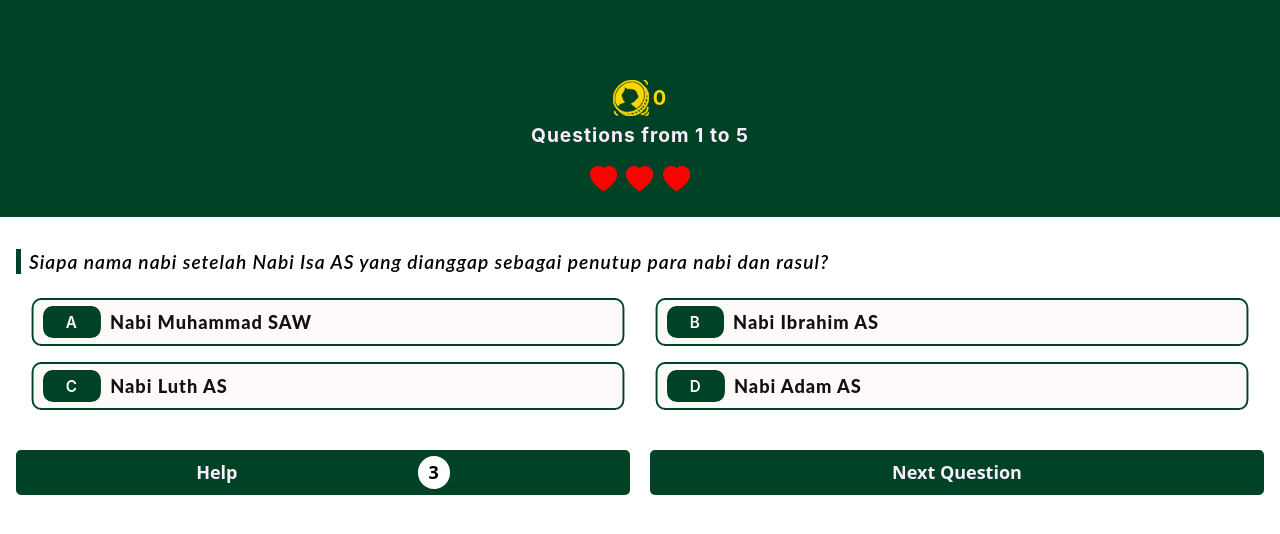
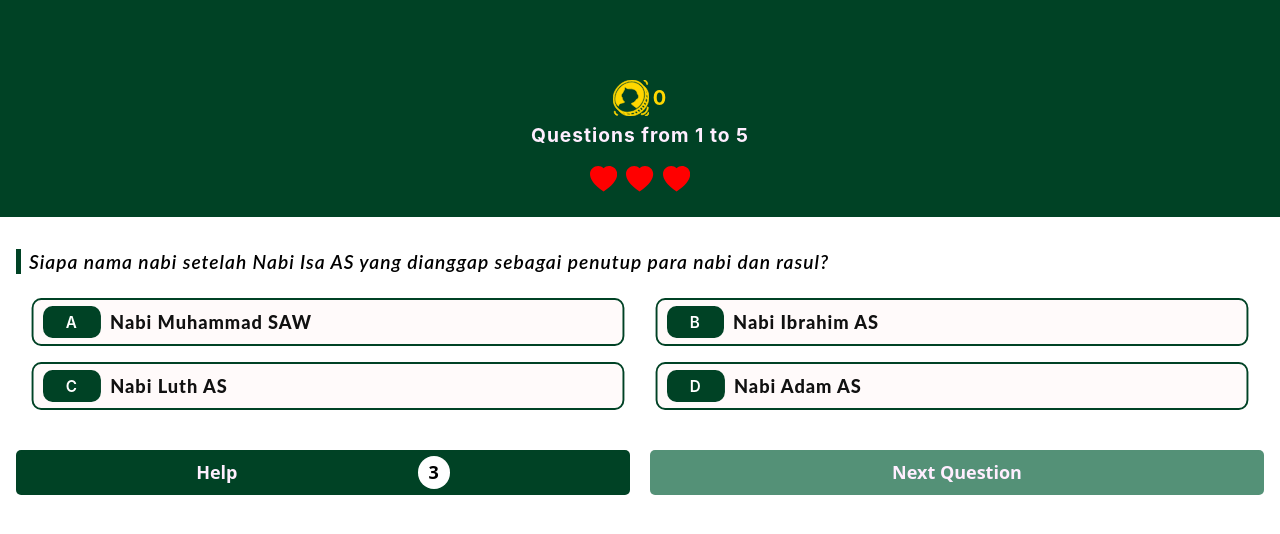
Before and after one commit to rhobbikhaidir/reman_quiz_deploy, a React (Vite) app: page /play in a window 1280 px wide. Shown: the top 534 px of the page. Built offline with nearby package versions, Linux system fonts and the light colour scheme.

Commit message:
update validasi

```diff
--- a/src/components/pages/quizGame/comps/question/Question.tsx
+++ b/src/components/pages/quizGame/comps/question/Question.tsx
@@ -28,16 +28,12 @@ const Question: FC = (): ReactElement => {
     dispatch && dispatch({ type: allowedActions.ASK_HELP, payload: null });
   };
 
-  const handleNextQuestion = () => {
-    if (selectedAnswer) {
-      dispatch &&
-        dispatch({
-          type: allowedActions.NEXT_QUESTION,
-          payload: null,
-        });
-      console.log('lock the answer !!!');
-    }
-  };
+  const handleNextQuestion = () =>
+    dispatch &&
+    dispatch({
+      type: allowedActions.NEXT_QUESTION,
+      payload: null,
+    });
 
   return (
     <div className="flex justify-center">
@@ -66,12 +62,13 @@ const Question: FC = (): ReactElement => {
             <span className="help-chances">{helpChances}</span>
           </div>
 
-          <div
-            className="next-btn action-btn cursor-pointer"
+          <button
+           disabled={quizContext?.state.isNext}
+            className="next-btn action-btn"
             onClick={handleNextQuestion}
           >
             <span className="text-center leading-[2.8rem]">Next Question</span>
-          </div>
+          </button>
         </div>
       </div>
     </div>
--- a/src/components/pages/quizGame/comps/result/Result.tsx
+++ b/src/components/pages/quizGame/comps/result/Result.tsx
@@ -18,7 +18,6 @@ const Result: FC = (): ReactElement => {
   const correctAnswer = quizContext!.state.assertedAnswerCount;
   const score = quizContext?.state.score;
   const namaUser = localStorage.getItem('user');
-  console.log('namaUser:', namaUser);
 
   const calcAssertPercentage = () => {
     const assertPercentage = (correctAnswer * 100) / totalQuestions;
--- a/src/index.css
+++ b/src/index.css
@@ -177,6 +177,7 @@
   font-weight: bold;
   text-align: center;
   border-radius: 5px;
+  cursor: pointer;
 }
 
 .action-btn:disabled {
@@ -184,11 +185,12 @@
   height: 2.8rem;
   margin-top: 2rem;
   color: #fef;
-  background-color: #87CEEB;
+  background-color: #549177;
   font-size: large;
   font-weight: bold;
   text-align: center;
   border-radius: 5px;
+  cursor: not-allowed;
 }
 
 
```
